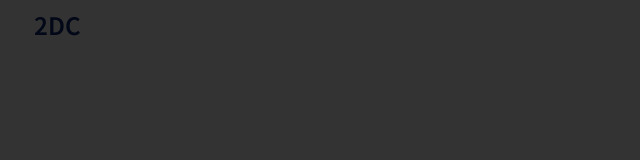
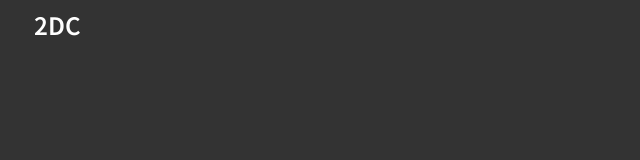
Before and after one commit to 2duckchun/portfolio, a Next.js app: page / in a window 1280 px wide. Shown: the top 160 px of the page, without its empty margins (206-846 px from the left). Built offline with nearby package versions, Linux system fonts and the light colour scheme.

Commit message:
💄 헤더 UI 변경

```diff
--- a/src/layers/widgets/layout/ui/header.tsx
+++ b/src/layers/widgets/layout/ui/header.tsx
@@ -27,8 +27,8 @@ const Header: FunctionComponent<headerProps> = ({ className, ...props }) => {
   return (
     <header
       className={cn(
-        'fixed top-0 w-full h-[50px] z-50 bg-transparent transition duration-700',
-        isBgColor ? 'bg-black text-white' : '',
+        'fixed top-0 w-full h-[50px] z-50 bg-transparent transition duration-700 text-white',
+        isBgColor ? 'bg-black/90 text-white' : '',
         className,
       )}
       {...props}
```
